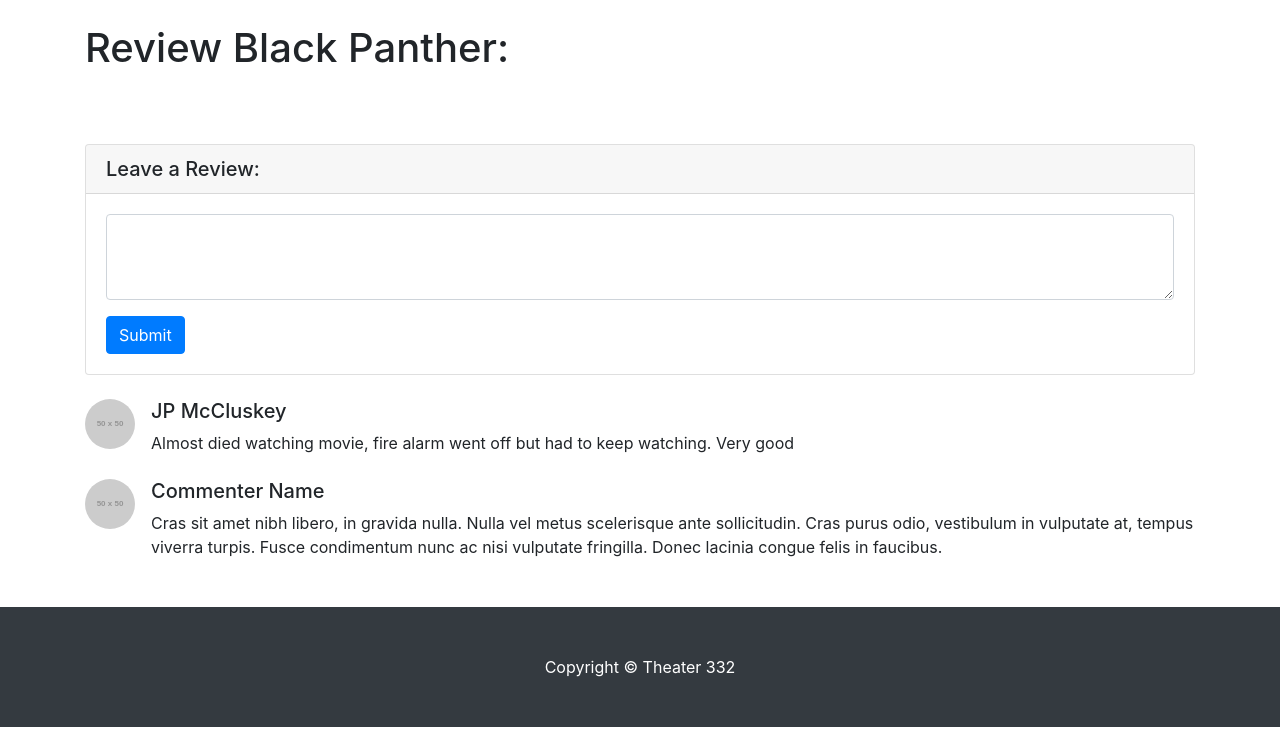
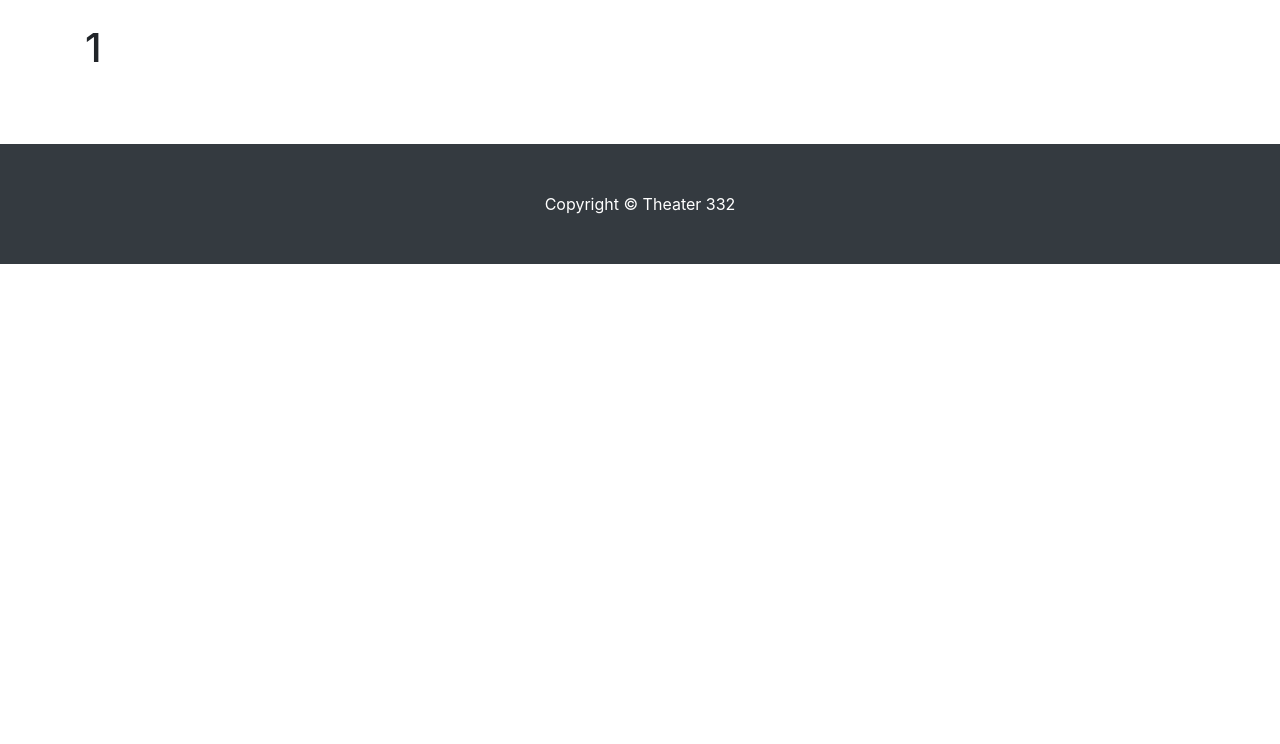
Before and after one commit to Zachary-Rose/Databases-Final-Project, a PHP site: page /reviews.php?Title=1 in a window 1280 px wide. Shown: the part 56-800 px from the top of the page. Run offline with PHP 8.4, Linux system fonts and the light colour scheme; the visitor is signed in with stand-in values (Sample User, id 1); tables that the repository leaves empty or names only in its code hold one stand-in row (values such as "Sample post"); grey boxes labelled with a size stand in for pictures from a placeholder-image service; some libraries are stand-ins or nearby versions.

Commit message:
Home and Review pages are working

```diff
--- a/Project/connect.php
+++ b/Project/connect.php
@@ -3,7 +3,7 @@ session_start();
 $servername = "localhost";
 $username = "root";
 $password = "";
-$dbname = "FINAL_theater2db";
+$dbname = "final_theaterdb";
 
 
 $today = strtotime("Yesterday"); //???? Why won't it work for today
--- a/Project/register.php
+++ b/Project/register.php
@@ -3,7 +3,8 @@
 $servername = "localhost";
 $username = "root";
 $passworddb = "";
-$dbname = "FINAL_theater2db";
+$dbname = "final_theaterdb";
+
 $fname = $_POST["FNAME"];
 $lname = $_POST["LNAME"];
 $email = $_POST["Email"];
--- a/Project/reviews.php
+++ b/Project/reviews.php
@@ -3,7 +3,7 @@
     $servername = "localhost";
     $username = "root";
     $password = "";
-    $dbname = "FINAL_theater2db";
+    $dbname = "final_theaterdb";
 
     // Connect to Database
     $conn = new mysqli($servername, $username, $password, $dbname);
@@ -17,8 +17,9 @@
     //$num_movies = count($movies);
 
 
-    $moviecValue = $_SESSION['moviecName']
-
+    ///$movieValue = $_SESSION['moviecName'];
+    //$moviecValue = 'Black Panther';
+    //echo $movieValue;
 ?>
 
       <!DOCTYPE html>
@@ -74,42 +75,45 @@
     <!-- Page Content -->
     <div class="container">
 
-      <!-- Portfolio Item Heading -->
-      <h1 class="my-4">Review Black Panther:</h1>
+<?php
 
-      <br>
+            $moviecValue = $_GET['Title'];
 
 
-          <!-- Comments Form -->
-          <div class="card my-4">
-            <h5 class="card-header">Leave a Review:</h5>
-            <div class="card-body">
-              <form>
-                <div class="form-group">
-                  <textarea class="form-control" rows="3"></textarea>
-                </div>
-                <button type="submit" class="btn btn-primary">Submit</button>
-              </form>
-            </div>
-          </div>
+                  //<!-- Portfolio Item Heading -->
+      echo "<h1 class='my-4'> " . $moviecValue . "</h1>";
+      echo "<br>";
 
-   <!-- Single Comment -->
-          <div class="media mb-4">
-            <img class="d-flex mr-3 rounded-circle" src="http://placehold.it/50x50" alt="">
-            <div class="media-body">
-              <h5 class="mt-0">JP McCluskey</h5>
-              Almost died watching movie, fire alarm went off but had to keep watching. Very good
-            </div>
-          </div>
+            // Get all reviews for that movie names
+            $reviews_query_result = $conn->query("select Review from Reviews where MovieTitle ='$moviecValue'");
 
-             <!-- Single Comment -->
-          <div class="media mb-4">
-            <img class="d-flex mr-3 rounded-circle" src="http://placehold.it/50x50" alt="">
-            <div class="media-body">
-              <h5 class="mt-0">Commenter Name</h5>
-              Cras sit amet nibh libero, in gravida nulla. Nulla vel metus scelerisque ante sollicitudin. Cras purus odio, vestibulum in vulputate at, tempus viverra turpis. Fusce condimentum nunc ac nisi vulputate fringilla. Donec lacinia congue felis in faucibus.
-            </div>
-          </div>
+
+      while ($row = mysqli_fetch_array($reviews_query_result)) {
+
+        $review = $row['Review'];
+
+
+
+            //$movie = $row['MovieTitle'];
+
+
+            //$review_query_result = $conn->query("select Review from Reviews where MovieTitle ='$moviecValue'");
+            //$review = mysqli_fetch_array($review_query_result)['Review'];
+
+
+
+
+   // <!-- Single Comment -->
+          echo "<div class='media mb-4'>";
+            echo "<img class='d-flex mr-3 rounded-circle' src='http://placehold.it/50x50' alt=''>";
+            echo "<div class='media-body'>";
+              echo "<h5 class='mt-0'> Ticket Hub User </h5>";
+              echo "<p> " . $review . " <p>";
+            echo "</div>";
+          echo "</div>";
+
+      }
+  ?>
 
    <br>
    </div>
```
Also changed, not shown: Project/home.php (+23 -14 lines), Project/images/avengersageofultron.jpg (added), Project/images/sherlockgnomes.jpg (added), 1 other file.
